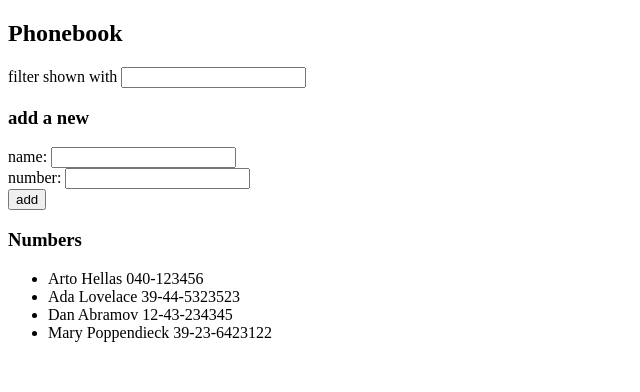
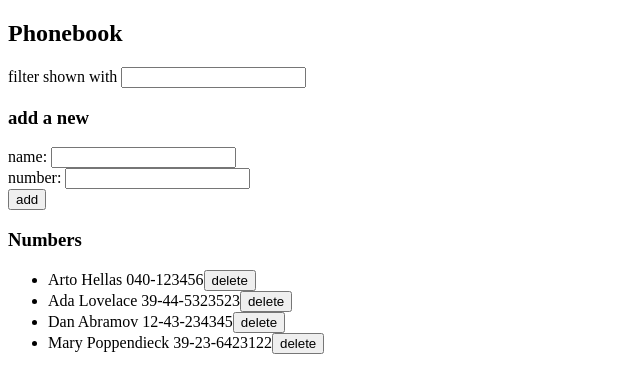
Before and after one commit to dyabk/fso-phonebook, a React (Create React App) app: page / in a window 1280 px wide. Shown: the top 392 px of the page, without its empty margins (0-640 px from the left). Built offline with nearby package versions, Linux system fonts and the light colour scheme; data requests are answered from the project's data file.

Commit message:
Added a delete button next to every personal record

```diff
--- a/src/components/Person.js
+++ b/src/components/Person.js
@@ -1,6 +1,9 @@
 import React from 'react'
 
 const Person = ({name, number}) =>
-    <li>{name} {number}</li>
+    <li>
+        {name} {number}
+        <button onClick={() => console.log('Marked for deletion')}>delete</button>
+    </li>
 
 export default Person
```
